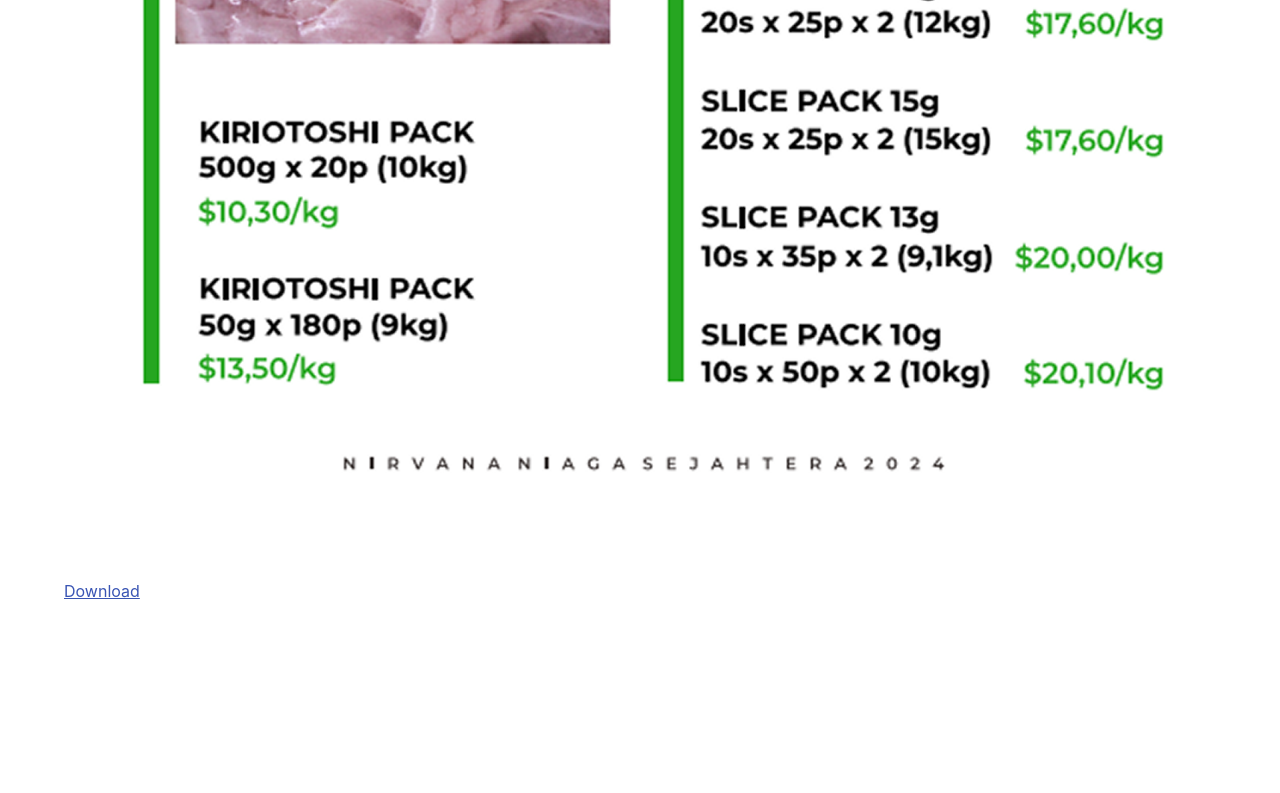
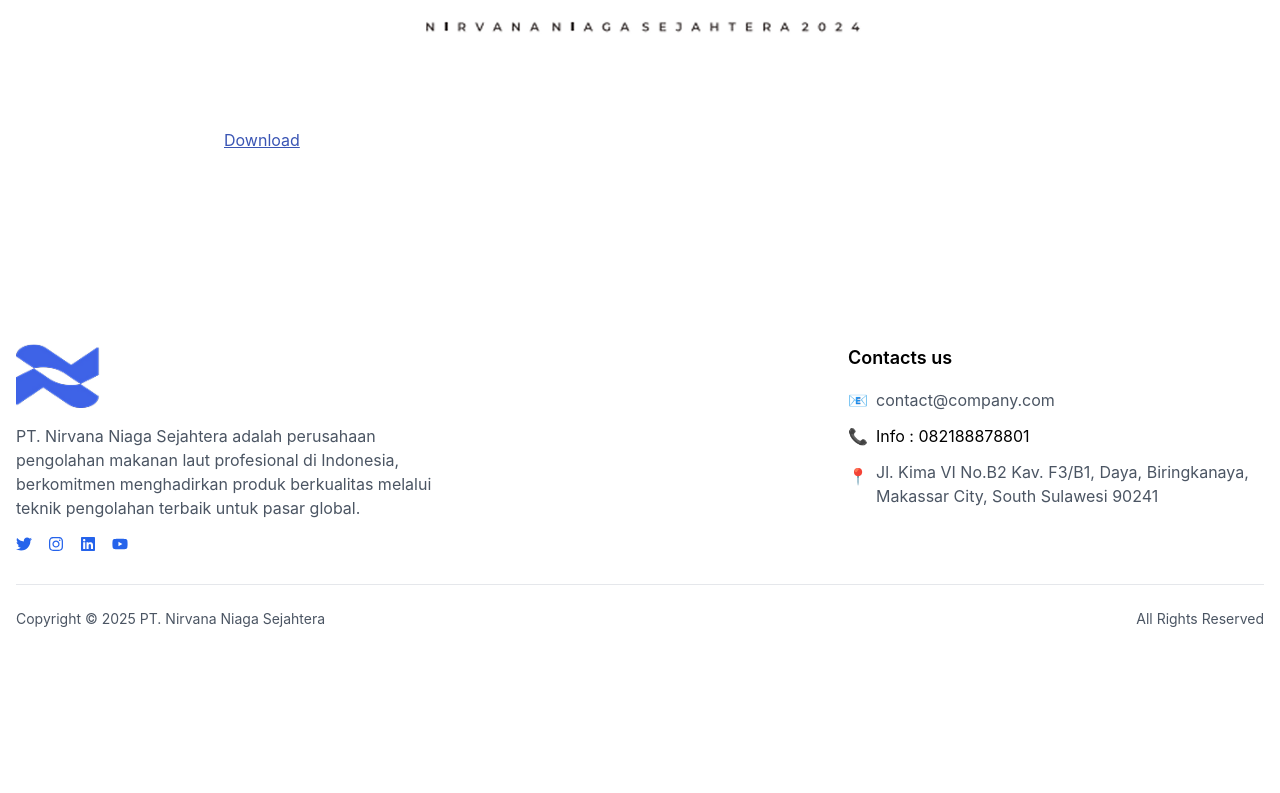
Before and after one commit to KaniaNayla-dev/new-nirvana, a React (Vite) app: page /produk-mentah in a window 1280 px wide. Shown: the part 1680-2473 px from the top of the page. After the commit the page ends 2333 px from the top, so only its background shows below. Built offline with nearby package versions, Linux system fonts and the light colour scheme.

Commit message:
fix revisi

```diff
--- a/src/components/Footer.jsx
+++ b/src/components/Footer.jsx
@@ -12,7 +12,9 @@ const Footer = () => {
               <img src={logo} alt="Logo" className="h-16 mb-4" />
             </a>
             <p className="text-gray-600 mb-4">
-              Lorem ipsum dolor sit amet consectetur adipiscing elit aliquam
+              PT. Nirvana Niaga Sejahtera adalah perusahaan pengolahan makanan
+              laut profesional di Indonesia, berkomitmen menghadirkan produk
+              berkualitas melalui teknik pengolahan terbaik untuk pasar global.
             </p>
             <div className="flex space-x-4">
               <a href="#" className="text-blue-600">
@@ -49,16 +51,15 @@ const Footer = () => {
               </li>
               <li className="flex items-center">
                 <span className="mr-2">📞</span>
-                <a href="tel:(414)687-5892" className="text-gray-600">
-                  (414) 687 - 5892
+                <a href="https://wa.me/6282188878801" target="_blank">
+                  Info : 082188878801{" "}
                 </a>
               </li>
               <li className="flex items-start">
                 <span className="mr-2 mt-1">📍</span>
                 <div className="text-gray-600">
-                  794 Mcallister St
-                  <br />
-                  San Francisco, 94102
+                  Jl. Kima VI No.B2 Kav. F3/B1, Daya, Biringkanaya, Makassar
+                  City, South Sulawesi 90241
                 </div>
               </li>
             </ul>
--- a/src/components/Navbar.jsx
+++ b/src/components/Navbar.jsx
@@ -45,7 +45,7 @@ const Navbar = () => {
     {
       name: "Products",
       children: [
-        { name: "Produk Jadi", href: "/produk-jadi" },
+        { name: "Produk Olahan", href: "/produk-olahan" },
         { name: "Produk Mentah", href: "/produk-mentah" },
       ],
     },
@@ -186,7 +186,7 @@ const Navbar = () => {
         <div className="bg-[#3A55B4] flex gap-x-6 w-full justify-end py-4 px-4  text-white text-xs font-extralight">
           <section className="flex gap-1">
             <RiPhoneFill className="self-center" />
-            <p>Info : +62 123 456 78 </p>
+            <a href="https://wa.me/6282188878801" target="_blank">Info : 082188878801 </a>
           </section>
           <section className="flex gap-1">
             <RiMailFill className="self-center" />
--- a/src/pages/HomePage.jsx
+++ b/src/pages/HomePage.jsx
@@ -275,9 +275,7 @@ const HomePage = () => {
         <h2 className="text-center text-xl font-bold text-[#3A55B4] ">
           Our Products
         </h2>
-        <h1 className="text-center text-4xl font-bold text-black/80 mb-8">
-          What We Excel
-        </h1>
+
         <NewsCardGrid newsItems={newsItems} length={3} />
       </section>
       <section className="p-8 bg-gray-50">
--- a/src/pages/ProductsJadiPage.jsx
+++ b/src/pages/ProductsJadiPage.jsx
@@ -14,7 +14,7 @@ const ProductsJadiPage = () => {
         />
       </div>
       <section className="sm:p-[4rem] p-8 flex flex-col gap-y-12">
-        <h3 className="mb-6 text-xl text-[#3A55B4] font-bold">Product Jadi</h3>
+        <h3 className="mb-6 text-xl text-[#3A55B4] font-bold">Product Olahan</h3>
         <NewsCardGrid
           newsItems={newsItems}
           itemsPerPage={6}
--- a/src/pages/ProductsMentahPage.jsx
+++ b/src/pages/ProductsMentahPage.jsx
@@ -13,14 +13,14 @@ const ProductsMentahPage = () => {
       </div>
       <section className="sm:p-[4rem] p-8 flex flex-col gap-y-12">
         <h3 className="mb-6 text-xl text-[#3A55B4] font-bold">Katalog</h3>
-        <div className="flex w-full justify-center">
+        <div className="flex w-full justify-center px-40">
           <img src={katalog} alt="Kalender Akademik" className="" />
         </div>
 
         <a
           href={katalog}
           download="Kalender Akademik.png"
-          className="mt-4 inline-block text-[#3A55B4] underline"
+          className="mt-4 inline-block text-[#3A55B4] underline pl-40"
         >
           Download
         </a>
--- a/src/routes/AppRoutes.jsx
+++ b/src/routes/AppRoutes.jsx
@@ -28,7 +28,7 @@ const AppRoutes = () => {
       <MainLayout>
         <Routes>
           <Route path="/" element={<HomePage />} />
-          <Route path="/produk-jadi" element={<ProductsJadiPage />} />
+          <Route path="/produk-olahan" element={<ProductsJadiPage />} />
           <Route path="/about" element={<AboutUs />} />
           <Route path="/produk-mentah" element={<ProductsMentahPage />} />
           <Route path="/product/:id" element={<ProductDetailPage />} />
```
